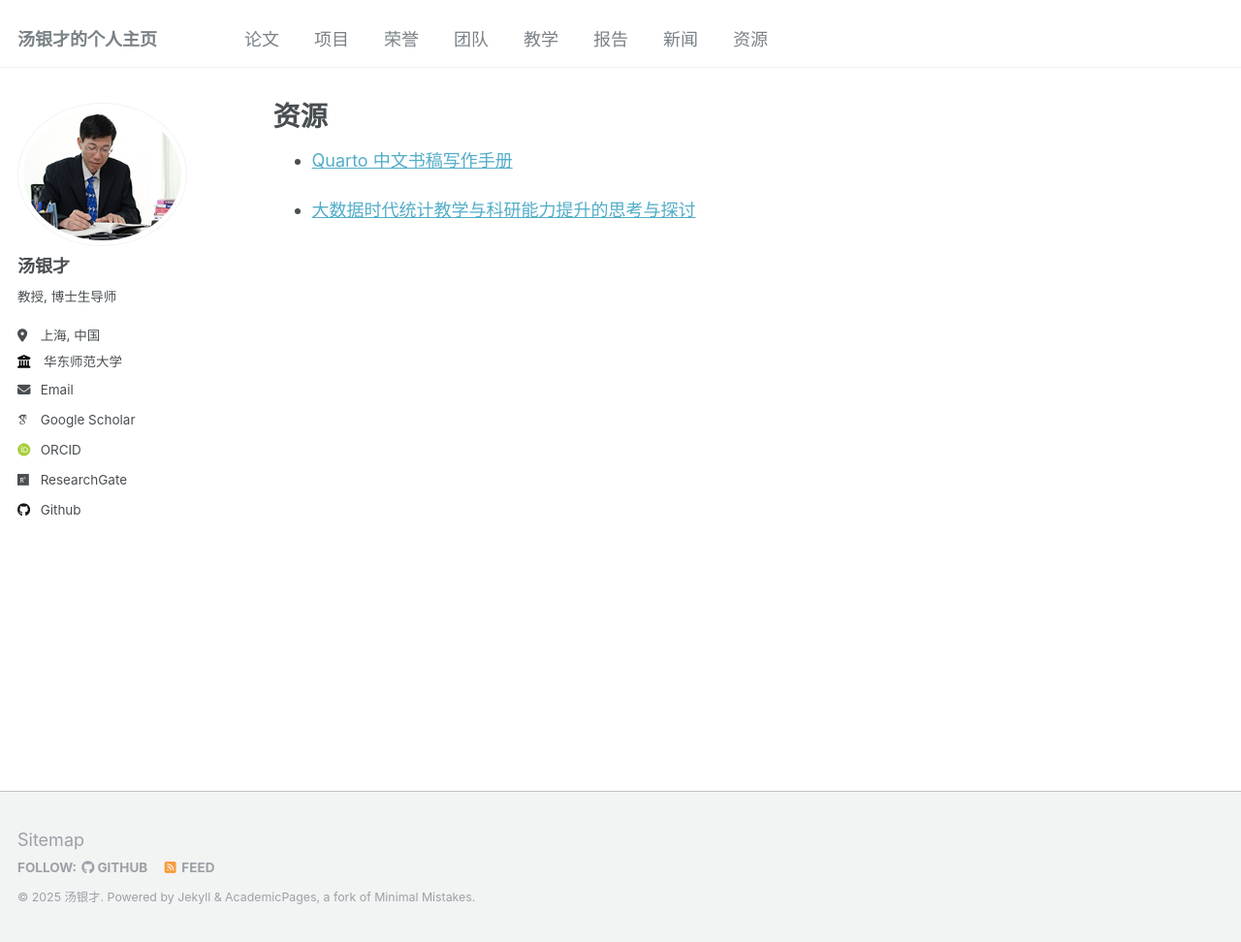
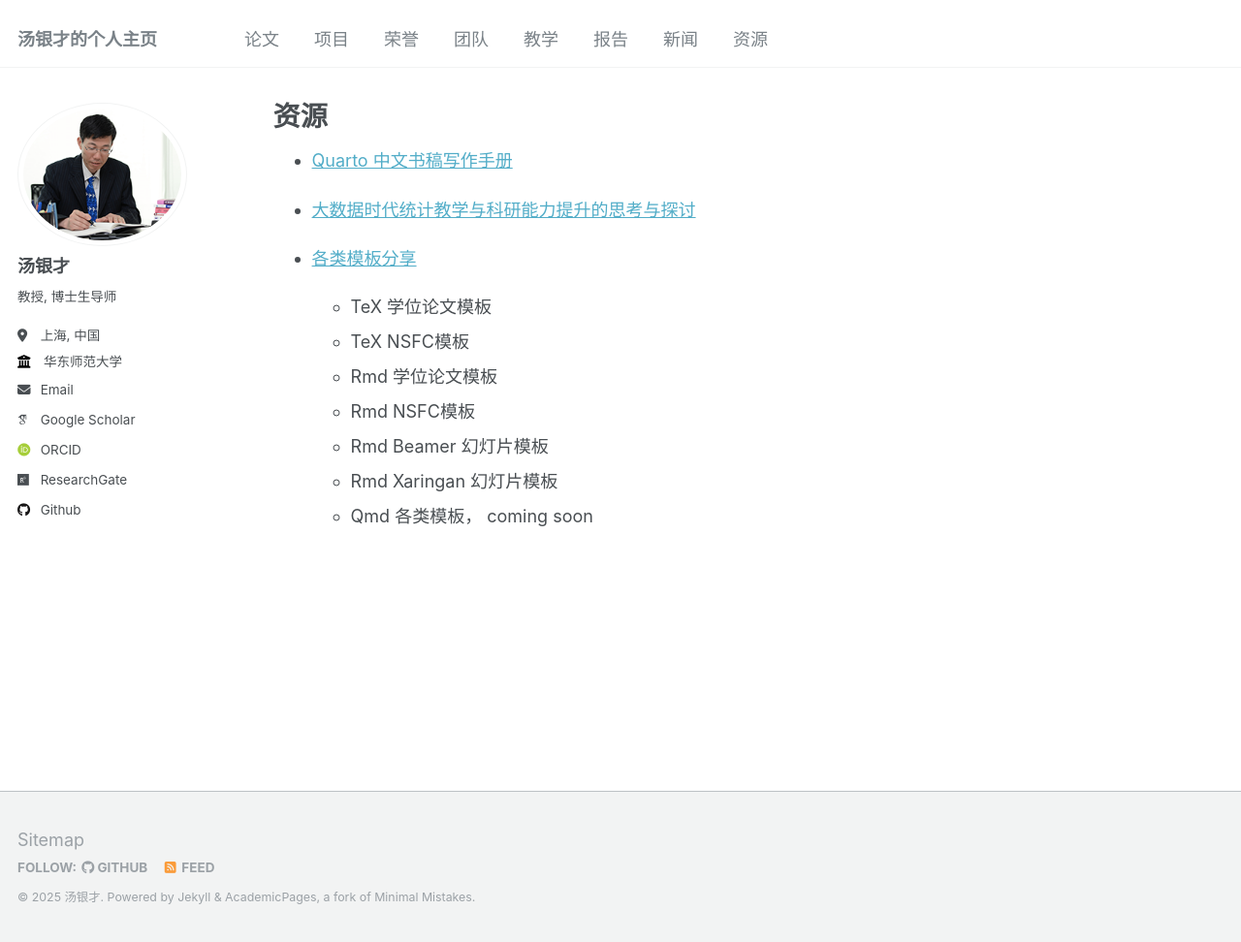
Before and after one commit to tangyc8866/tangyc8866.github.io, a Jekyll site: the page built from _pages/source.md, in a window 1280 px wide and 972 px high. Shown: the whole window at 97% size. Built offline with Jekyll 4.4.1, drawn with Linux system fonts in a browser that asks for light colours; some web fonts are replaced.

Commit message:
Update source.md

```diff
--- a/_pages/source.md
+++ b/_pages/source.md
@@ -10,3 +10,12 @@ author_profile: true
 - [Quarto 中文书稿写作手册](https://tangyc8866.github.io/Quarto-DS-Paradgm/refs/index.html)
 
 - [大数据时代统计教学与科研能力提升的思考与探讨](https://tangyc8866.github.io/rmarkdown-xaringan-slides/#1)
+
+- [各类模板分享](https://github.com/tangyc8866/ECNU-Stat-templates)
+  - TeX 学位论文模板
+  - TeX NSFC模板
+  - Rmd 学位论文模板
+  - Rmd NSFC模板
+  - Rmd Beamer 幻灯片模板
+  - Rmd Xaringan 幻灯片模板
+  - Qmd 各类模板， coming soon
```
